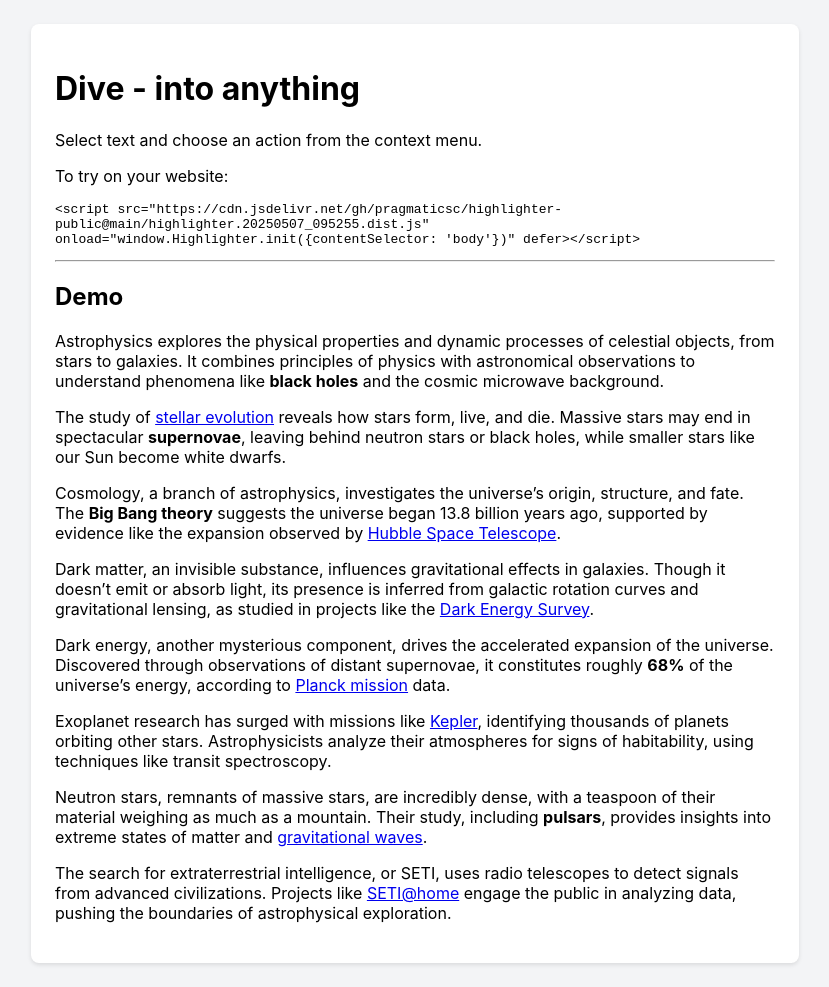
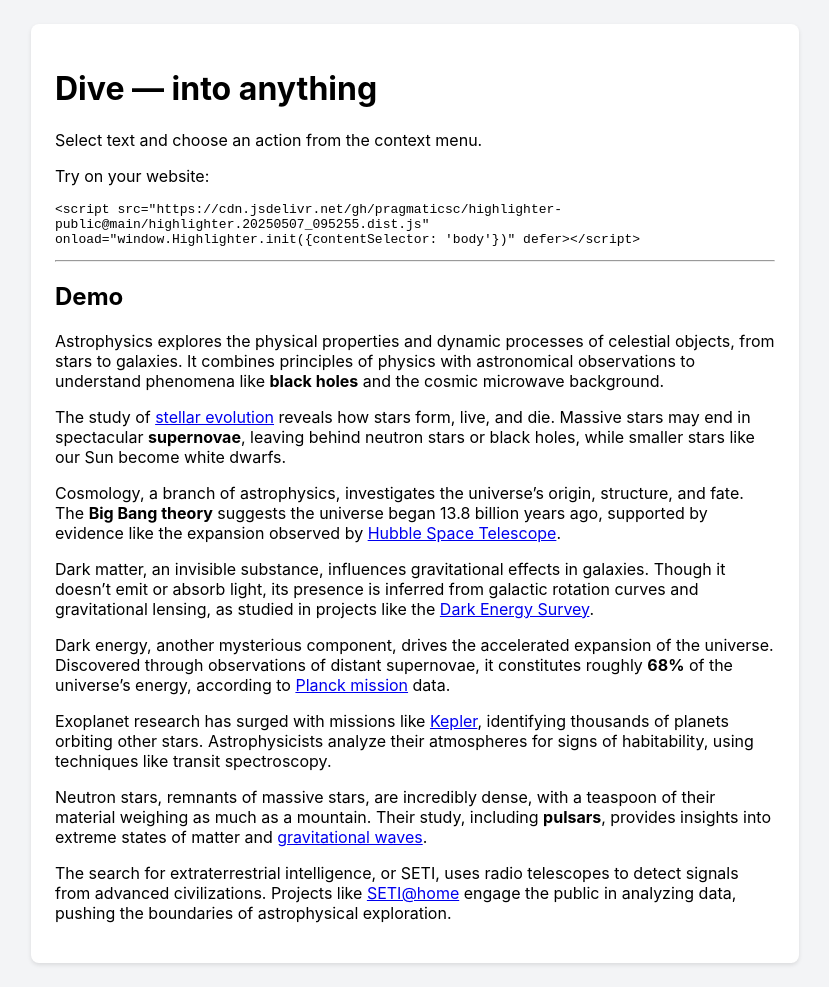
Before and after one commit to pragmaticsc/vandux.github.io, a Jekyll site: the page projects/dive/index.html, which Jekyll copies as it is, in a window 1280 px wide. Shown: the whole page, without its empty margins (225-1054 px from the left). Built offline with Jekyll 4.4.1, drawn with Linux system fonts in a browser that asks for light colours; a script that is not in the unit is left out.

```diff
--- a/projects/dive/index.html
+++ b/projects/dive/index.html
@@ -26,11 +26,11 @@
 <body>
   <div class="container">
     <div class="content">
-      <h1>Dive - into anything</h1>
+      <h1>Dive &mdash; into anything</h1>
 
       <p>Select text and choose an action from the context menu.</p>
 
-      <p>To try on your website:</p>
+      <p>Try on your website:</p>
 
       <pre style="white-space: pre-wrap;">&lt;script src="https://cdn.jsdelivr.net/gh/pragmaticsc/highlighter-public@main/highlighter.20250507_095255.dist.js" onload="window.Highlighter.init({contentSelector: 'body'})" defer&gt;&lt;/script&gt;</pre>
 
@@ -64,6 +64,6 @@
       </p>
     </div>
   </div>
-  <script src="https://cdn.jsdelivr.net/gh/pragmaticsc/highlighter-public@main/highlighter.20250507_095255.dist.js" defer onload="window.Highlighter.init({contentSelector: 'body'})"></script>
+  <script src="highlighter.js" defer onload="window.Highlighter.init({contentSelector: 'body'})"></script>
 </body>
 </html>
```
Also changed, not shown: other parts of projects/dive/index.html (+1 -1 lines).
